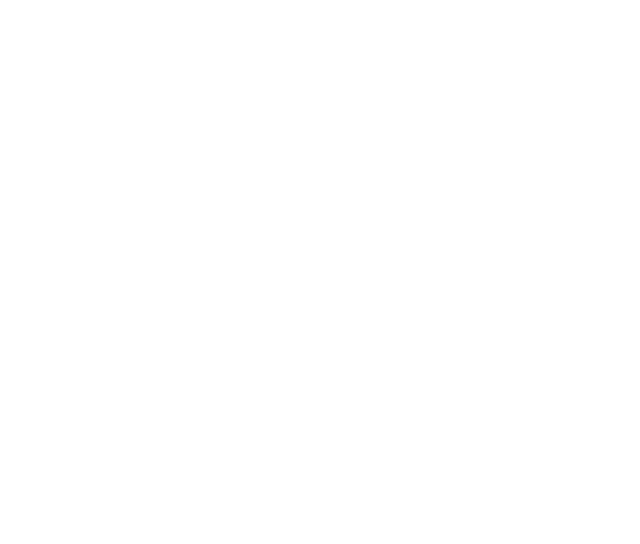
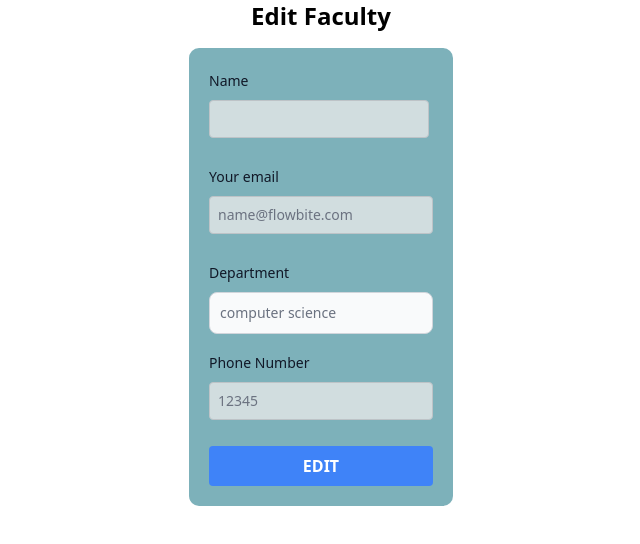
Before and after one commit to EvansManoti/attendance-fronted, a React (Create React App) app: page /editfaculty in a window 1280 px wide. Before the commit this address had no page. Shown: the top 544 px of the page, without its empty margins (319-959 px from the left). Built offline with nearby package versions, Linux system fonts and the light colour scheme.

Commit message:
created editfaculty and AddFaculty

```diff
--- a/src/App.js
+++ b/src/App.js
@@ -1,7 +1,8 @@
 import { BrowserRouter as Router, Routes, Route } from 'react-router-dom';
 import Login from './pages/Login';
 import AdminDashboard from './pages/AdminDashboard';
-import StudentDashboard from './pages/StudentDashboard';
+import EditFaculty from './pages/EditFaculty';
+import AddFaculty from './pages/AddFaculty';
 
 function App() {
   return (
@@ -9,6 +10,8 @@
       <Routes>
         <Route path="/" element={<Login />} />
         <Route path="/admin" element={<AdminDashboard />} />
+        <Route path="/editfaculty" element={<EditFaculty />} />
+        <Route path='/add' element={<AddFaculty/>} />
       </Routes>
     </Router>
   );
--- /dev/null
+++ b/src/pages/AddFaculty.js
@@ -0,0 +1,53 @@
+import React from 'react';
+import { Label, TextInput } from 'flowbite-react';
+import Popover from './Popover';
+
+function AddFaculty() {
+  return (
+    <div className="flex flex-col items-center"> {/* Center the content vertically */}
+      <h1 className="text-2xl font-bold mb-4">Add Faculty</h1> {/* Update the title */}
+      <form className="flex max-w-md flex-col gap-4">
+
+        <div>
+          <div className="mb-2 block">
+            <Label htmlFor="password1" value="Name" />
+          </div>
+
+          <Popover
+            content={
+              <div className="space-y-2 p-3">
+                <h3 className="font-semibold text-gray-900 dark:text-white">Must have at least 6 characters</h3>
+                {/* Popover content goes here */}
+              </div>
+            }
+          >
+            <TextInput id="password1" type="password" required />
+          </Popover>
+        </div>
+        <div>
+          <div className="mb-2 block">
+            <Label htmlFor="email1" value="Your email" />
+          </div>
+          <TextInput id="email1" type="email" placeholder="name@flowbite.com" required />
+        </div>
+        <div>
+          <div className="mb-2 block">
+            <Label htmlFor="department1" value="Department" />
+          </div>
+          <TextInput id="department1" type="department" placeholder="computer science" required />
+        </div>
+        <div>
+          <div className="mb-2 block">
+            <Label htmlFor="phone number1" value="Phone Number" />
+          </div>
+          <TextInput id="phone number1" type="number" placeholder="12345" required />
+        </div>
+        <button type="submit" className="bg-blue-500 hover:bg-blue-700 text-white font-bold py-2 px-4 rounded">
+          ADD FACULTY
+        </button>
+      </form>
+    </div>
+  );
+}
+
+export default AddFaculty;
--- /dev/null
+++ b/src/pages/EditFaculty.js
@@ -0,0 +1,55 @@
+import React from 'react';
+import { Label, TextInput } from 'flowbite-react';
+import Popover from './Popover';
+import './Editfaculty.css';
+
+function EditFaculty() {
+  return (
+    <div className="flex flex-col items-center"> {/* Center the content vertically */}
+    <h1 className="text-2xl font-bold mb-4">Edit Faculty</h1> {/* Add the title */}
+    <form className="flex max-w-md flex-col gap-4">
+
+      <div>
+        <div className="mb-2 block">
+          <Label htmlFor="password1" value="Name" />
+        </div>
+
+        <Popover
+          content={
+            <div className="space-y-2 p-3">
+              <h3 className="font-semibold text-gray-900 dark:text-white">Must have at least 6 characters</h3>
+              {/* Popover content goes here */}
+            </div>
+          }
+        >
+          <TextInput id="password1" type="password" required />
+        </Popover>
+      </div>
+      <div>
+        <div className="mb-2 block">
+          <Label htmlFor="email1" value="Your email" />
+        </div>
+        <TextInput id="email1" type="email" placeholder="name@flowbite.com" required />
+      </div>
+      <div>
+        <div className="mb-2 block">
+          <Label htmlFor="department1" value="Department" />
+        </div>
+        <TextInput id="department1" type="department" placeholder="computer science" required />
+      </div>
+      <div>
+        <div className="mb-2 block">
+          <Label htmlFor="phone number1" value="Phone Number" />
+        </div>
+        <TextInput id="phone number1" type="number" placeholder="12345" required />
+      </div>
+      <button type="submit" className="bg-blue-500 hover:bg-blue-700 text-white font-bold py-2 px-4 rounded">
+        EDIT
+      </button>
+    </form>
+    </div>
+
+  );
+}
+
+export default EditFaculty;
--- /dev/null
+++ b/src/pages/Editfaculty.css
@@ -0,0 +1,33 @@
+/* Style the form */
+form {
+    background-color: rgba(99, 162, 172, 0.83); /* Blue background color */
+    padding: 20px;
+    border-radius: 10px;
+  }
+
+  /* Style the input fields */
+  input[type="text"],
+  input[type="email"],
+  input[type="password"],
+  input[type="number"] {
+    background-color: #e1e6e7d8; /* Gray background color */
+    padding: 8px;
+    margin-bottom: 10px;
+    border: 1px solid #bdc3c7;
+    border-radius: 4px;
+  }
+
+  /* Style the submit button */
+  button {
+    background-color: #16b40e; /* Blue background color */
+    color: #e6e3e3; /* White text color */
+    padding: 10px;
+    border: none;
+    border-radius: 10px;
+    cursor: pointer;
+  }
+
+  /* Hover effect for the submit button */
+  button:hover {
+    background-color: #bfcbd4; /* Lighter blue on hover */
+  }
--- /dev/null
+++ b/src/pages/Popover.js
@@ -0,0 +1,35 @@
+import React, { useState } from 'react';
+
+function Popover({ content, children }) {
+  const [isVisible, setIsVisible] = useState(false);
+
+  const togglePopover = () => {
+    setIsVisible(!isVisible);
+  };
+
+  return (
+    <div style={{ position: 'relative', display: 'inline-block' }}>
+      <div onMouseEnter={togglePopover} onMouseLeave={togglePopover}>
+        {children}
+      </div>
+      {isVisible && (
+        <div
+          style={{
+            position: 'absolute',
+            top: '100%',
+            left: 0,
+            zIndex: 1000,
+            backgroundColor: '#fff',
+            boxShadow: '0 2px 4px rgba(0,0,0,0.1)',
+            padding: '10px',
+            borderRadius: '4px',
+          }}
+        >
+          {content}
+        </div>
+      )}
+    </div>
+  );
+}
+
+export default Popover;
```
Also changed, not shown: src/index.css (line endings or trailing spaces).
